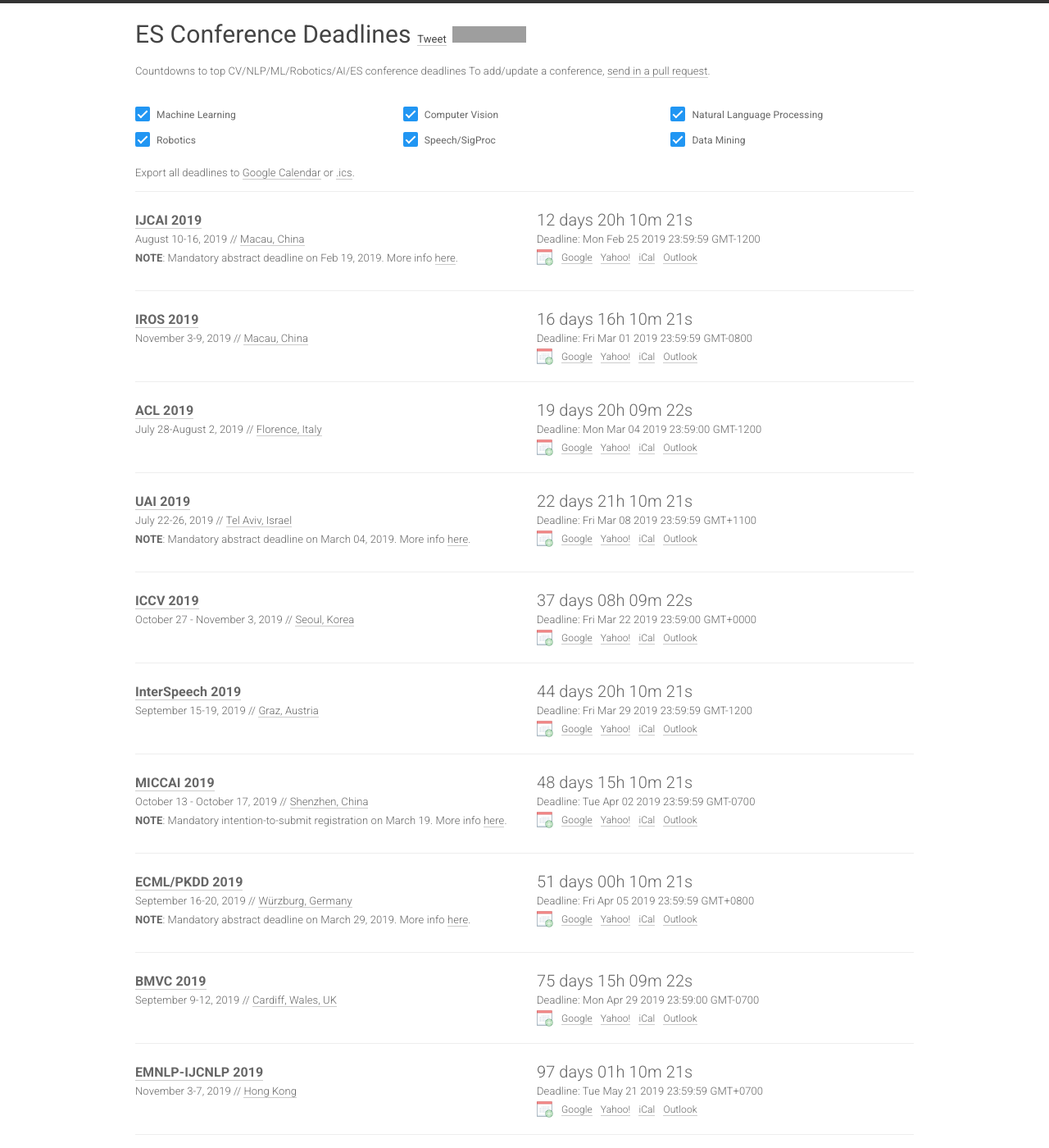
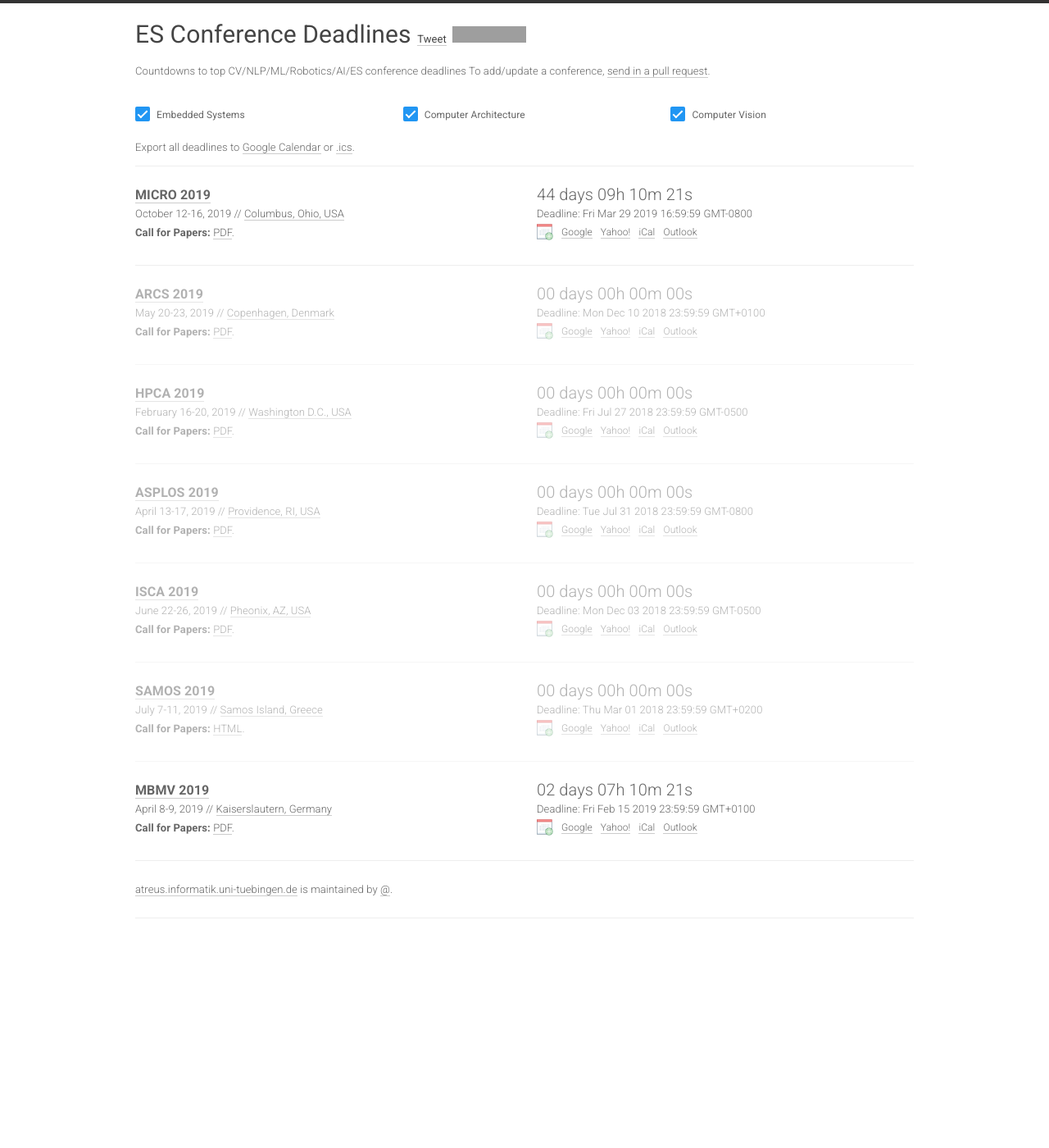
Before and after one commit to paperswithcode/ai-deadlines, a Jekyll site: the page built from index.html, in a window 1280 px wide and 1400 px high. Shown: the whole window at 82% size. Built offline with Jekyll 4.4.1, drawn with Linux system fonts in a browser that asks for light colours; nearby versions of some CDN libraries; comment, search, counter and statistics services are not loaded; some of the changed text lies outside the part shown; grey boxes are pictures that could not be loaded.

Commit message:
Added types CA,ES, and CV. Added MICRO 2019, ARCS 2019, HPCA 2019, ASPLOS 2019, ISCA 2019, SAMOS 2019, and MBMV 2019.

```diff
--- a/_data/conferences.yml
+++ b/_data/conferences.yml
@@ -1,281 +1,79 @@
 
 ---
 
-- title: IJCAI
+- title: MICRO
   year: 2019
-  id: ijcai19
-  link: https://www.ijcai19.org/
-  deadline: '2019-02-25 23:59:59'
-  timezone: Etc/GMT+12
-  date: August 10-16, 2019
-  place: Macau, China
-  sub: ML
-  note: '<b>NOTE</b>: Mandatory abstract deadline on Feb 19, 2019. More info <a href=''https://www.ijcai19.org/call-for-papers.html''>here</a>.'
+  id: micro52
+  link: https://www.microarch.org/micro52/
+  deadline: '2019-03-29 16:59:59'
+  timezone: Etc/GMT+8
+  date: October 12-16, 2019
+  place: Columbus, Ohio, USA
+  sub: CA
+  note: '<b>Call for Papers:</b> <a href=''https://www.microarch.org/micro52/docs/cfp.pdf''>PDF</a>.'
 
-- title: IROS
+- title: ARCS
   year: 2019
-  id: iros2019
-  link: https://www.iros2019.org/
-  deadline: '2019-03-01 23:59:59'
-  timezone: America/Los_Angeles
-  date: November 3-9, 2019
-  place: Macau, China
-  sub: RO
+  id: arcs2019
+  link: http://arcs2019.itec.kit.edu
+  deadline: '2018-12-10 23:59:59'
+  timezone: Etc/GMT-1
+  date: May 20-23, 2019
+  place: Copenhagen, Denmark
+  sub: CA
+  note: '<b>Call for Papers:</b> <a href=''http://arcs2019.itec.kit.edu/download/ARCS2019.pdf''>PDF</a>.'
 
-- title: ACL
+- title: HPCA
   year: 2019
-  id: acl19
-  link: http://acl2019.org/
-  deadline: '2019-03-04 23:59:00'
-  timezone: Etc/GMT+12
-  date: July 28-August 2, 2019
-  place: Florence, Italy
-  sub: NLP
+  id: hpca2019
+  link: http://hpca2019.seas.gwu.edu
+  deadline: '2018-07-27 23:59:59'
+  timezone: Etc/GMT+5
+  date: February 16-20, 2019
+  place: Washington D.C., USA
+  sub: CA
+  note: '<b>Call for Papers:</b> <a href=''http://hpca2019.seas.gwu.edu/hpca19-cfp.pdf''>PDF</a>.'
 
-- title: UAI
+- title: ASPLOS
   year: 2019
-  id: uai19
-  link: http://auai.org/uai2019/
-  deadline: '2019-03-08 23:59:59'
-  timezone: Etc/GMT-11
-  date: July 22-26, 2019
-  place: Tel Aviv, Israel
-  sub: ML
-  note: '<b>NOTE</b>: Mandatory abstract deadline on March 04, 2019. More info <a
-    href=''http://auai.org/uai2019/cfp.php''>here</a>.'
+  id: asplos2019
+  link: https://asplos-conference.org
+  deadline: '2018-07-31 23:59:59'
+  timezone: Etc/GMT+8
+  date: April 13-17, 2019
+  place: Providence, RI, USA
+  sub: CA
+  note: '<b>Call for Papers:</b> <a href=''https://asplos-conference.org/wp-content/uploads/2018/05/asplos19-cfp.pdf''>PDF</a>.'
 
-- title: ICCV
+- title: ISCA
   year: 2019
-  id: iccv19
-  link: http://iccv2019.thecvf.com/
-  deadline: '2019-03-22 23:59:00'
-  timezone: Etc/GMT
-  date: October 27 - November 3, 2019
-  place: Seoul, Korea
-  sub: CV
+  id: isca2019
+  link: https://www.iccd-conf.com
+  deadline: '2018-12-03 23:59:59'
+  timezone: Etc/GMT+5
+  date: June 22-26, 2019
+  place: Pheonix, AZ, USA
+  sub: CA
+  note: '<b>Call for Papers:</b> <a href=''https://iscaconf.org/isca2019/docs/ISCA-2019-Call-for-Papers.pdf''>PDF</a>.'
 
-- title: InterSpeech
+- title: SAMOS
   year: 2019
-  id: interspeech19
-  link: https://www.interspeech2019.org/
-  deadline: '2019-03-29 23:59:59'
-  timezone: Etc/GMT+12
-  date: September 15-19, 2019
-  place: Graz, Austria
-  sub: SP
+  id: samosxix
+  link: http://samos-conference.com
+  deadline: '2018-03-01 23:59:59'
+  timezone: Etc/GMT-2
+  date: July 7-11, 2019
+  place: Samos Island, Greece
+  sub: ES
+  note: '<b>Call for Papers:</b> <a href=''http://samos-conference.com/?q=node/49''>HTML</a>.'
 
-- title: MICCAI
+- title: MBMV
   year: 2019
-  id: miccai2019
-  link: http://www.miccai2019.org/
-  deadline: '2019-04-02 23:59:59'
-  timezone: US/Pacific
-  date: October 13 - October 17, 2019
-  place: Shenzhen, China
-  sub: CV
-  note: '<b>NOTE</b>: Mandatory intention-to-submit registration on March 19. More
-    info <a href="http://www.miccai2019.org/calls/call-for-papers/">here</a>.'
-
-- title: ECML/PKDD
-  year: 2019
-  id: ecmlpkdd19
-  link: https://ecmlpkdd2019.org/
-  deadline: '2019-04-05 23:59:59'
-  timezone: Etc/GMT-8
-  date: September 16-20, 2019
-  place: "W\xFCrzburg, Germany"
-  sub: ML
-  note: '<b>NOTE</b>: Mandatory abstract deadline on March 29, 2019. More info <a
-    href="https://ecmlpkdd2019.org/submissions/deadlines/">here</a>.'
-
-- title: BMVC
-  year: 2019
-  id: bmvc19
-  link: https://bmvc2019.org
-  deadline: '2019-04-29 23:59:00'
-  timezone: America/Los_Angeles
-  date: September 9-12, 2019
-  place: Cardiff, Wales, UK
-  sub: CV
-
-- title: EMNLP-IJCNLP
-  year: 2019
-  id: emnlp-ijcnlp19
-  link: http://emnlp-ijcnlp2019.org/
-  deadline: '2019-05-21 23:59:59'
-  timezone: Etc/GMT-7
-  date: November 3-7, 2019
-  place: Hong Kong
-  sub: NLP
-
-- title: NeurIPS
-  year: 2019
-  id: neurips19
-  link: https://neurips.cc/Conferences/2019
-  deadline: '2019-05-23 13:00:00'
-  timezone: America/Los_Angeles
-  date: December 9-14, 2019
-  place: Vancouver Convention Centre, Canada
-  sub: ML
-  note: '<b>NOTE</b>: Mandatory abstract deadline on May 16, 2019. More info <a href="https://medium.com/@NeurIPSConf/starting-preparations-for-the-neurips-2019-review-process-d104ec708045">here</a>.'
-
-- title: 3DV
-  year: 2019
-  id: threedv19
-  link: http://3dv19.gel.ulaval.ca/
-  deadline: '2019-06-10 23:59:59'
-  timezone: America/New_York
-  date: September 16-19, 2019
-  place: Quebec City, Canada
-  sub: CV
-
-- title: CoRL
-  year: 2019
-  id: corl2019
-  link: http://www.robot-learning.org
-  deadline: '2019-06-14 23:59:59'
-  timezone: Etc/GMT
-  date: October 30 - November 1, 2019
-  place: Osaka, Japan
-  sub: RO
-
-- title: AAAI
-  year: 2019
-  id: aaai19
-  link: https://aaai.org/Conferences/AAAI-19/
-  deadline: '2018-09-05 23:59:59'
-  timezone: Etc/GMT+10
-  date: January 27 - February 1, 2019
-  place: Hilton Hawaiian Village, Honolulu, Hawaii, USA
-  sub: ML
-
-- title: ICRA
-  year: 2019
-  id: icra2019
-  link: https://icra2019.org//
-  deadline: '2018-09-15 23:59:59'
-  timezone: Etc/GMT
-  date: May 20-24, 2019
-  place: Montreal, Canada
-  sub: RO
-
-- title: ICLR
-  year: 2019
-  id: iclr19
-  link: http://iclr.cc/
-  deadline: '2018-09-27 17:59:59'
-  timezone: America/New_York
-  date: May 6-9, 2019
-  place: New Orleans, Louisiana, US
-  sub: ML
-
-- title: AES
-  year: 2019
-  id: aes2019
-  link: http://www.aes.org/conferences/2019/immersive/
-  deadline: '2018-10-01 23:59:59'
-  timezone: Etc/GMT
-  date: March 27-29, 2019
-  place: York, UK
-  sub: SP
-
-- title: AISTATS
-  year: 2019
-  id: aistats19
-  link: https://www.aistats.org/
-  deadline: '2018-10-04 23:59:59'
-  timezone: America/Los_Angeles
-  date: April 16-18, 2019
-  place: Naha, Okinawa, Japan
-  sub: ML
-
-- title: ICASSP
-  year: 2019
-  id: icassp2019
-  link: http://icassp2019.com/
-  deadline: '2018-10-29 23:59:59'
-  timezone: Etc/GMT
-  date: May 12-17, 2019
-  place: Brighton, UK
-  sub: SP
-
-- title: AAMAS
-  year: 2019
-  id: aamas19
-  link: http://aamas2019.encs.concordia.ca/
-  deadline: '2018-11-16 23:59:59'
-  timezone: Etc/GMT
-  date: May 13-17, 2019
-  place: Montreal, Canada
-  sub: ML
-
-- title: CVPR
-  year: 2019
-  id: cvpr19
-  link: http://cvpr2019.thecvf.com/
-  deadline: '2018-11-16 23:59:59'
-  timezone: America/Los_Angeles
-  date: June 16-21, 2019
-  place: Long Beach, USA
-  sub: CV
-
-- title: NAACL
-  year: 2019
-  id: naacl19
-  link: http://naacl2019.org/
-  deadline: '2018-12-10 23:59:59'
-  timezone: Etc/GMT+12
-  date: June 2-7, 2019
-  place: Minneapolis, USA
-  sub: NLP
-
-- title: ICML
-  year: 2019
-  id: icml19
-  link: https://icml.cc/Conferences/2019
-  deadline: '2019-01-23 15:59:00'
-  timezone: America/Los_Angeles
-  date: June 10-15, 2019
-  place: Long Beach, USA
-  sub: ML
-  note: '<b>NOTE</b>: Mandatory abstract deadline on Jan 18, 2019. More info <a href=''https://icml.cc/Conferences/2019/CallForPapers''>here</a>.'
-
-- title: GECCO
-  year: 2019
-  id: gecco19
-  link: https://gecco-2019.sigevo.org/index.html/tiki-index.php
-  deadline: '2019-01-30 23:59:59'
-  timezone: Etc/GMT+10
-  date: July 13 - 17, 2019
-  place: Prague, Czech Republic
-  sub: ML
-
-- title: COLT
-  year: 2019
-  id: colt19
-  link: http://www.learningtheory.org/colt2019/
-  deadline: '2019-02-01 23:00:00'
-  timezone: America/New_York
-  date: June 25-28, 2019
-  place: Phoenix, AZ
-  sub: ML
-
-- title: RSS
-  year: 2019
-  id: rss19
-  link: http://www.roboticsconference.org/
-  deadline: '2019-02-01 23:59:00'
-  timezone: America/Los_Angeles
-  date: June 22-26, 2019
-  place: Freiburg, Germany
-  sub: RO
-
-- title: KDD
-  year: 2019
-  id: kdd19
-  link: https://www.kdd.org/kdd2019
-  deadline: '2019-02-03 23:59:59'
-  timezone: Etc/GMT+11
-  date: August 3-7, 2019
-  place: Anchorage, Alaska, USA
-  sub: DM
+  id: mbmv2019
+  link: https://www.vde.com/de/veranstaltungen/veranstaltungsuebersicht/veranstaltung-detailseite?id=16106&type=vde%7Cvdb
+  deadline: '2019-02-15 23:59:59'
+  timezone: Etc/GMT-1
+  date: April 8-9, 2019
+  place: Kaiserslautern, Germany
+  sub: ES
+  note: '<b>Call for Papers:</b> <a href=''https://www.vde.com/resource/blob/1779944/9b060fa6f02c8e857f48ff5045cce8cb/call-for-papers-data.pdf''>PDF</a>.'
--- a/_data/types.yml
+++ b/_data/types.yml
@@ -1,13 +1,7 @@
 ---
-- name: Machine Learning
-  sub: ML
+- name: Embedded Systems
+  sub: ES
+- name: Computer Architecture
+  sub: CA
 - name: Computer Vision
   sub: CV
-- name: Natural Language Processing
-  sub: NLP
-- name: Robotics
-  sub: RO
-- name: Speech/SigProc
-  sub: SP
-- name: Data Mining
-  sub: DM
```
